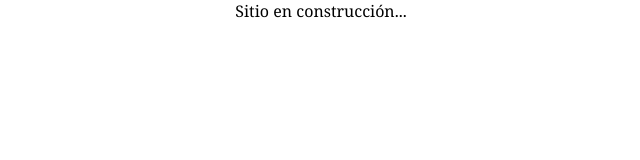
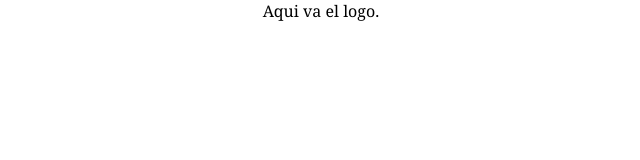
Before and after one commit to gerardogarnica/personal-web, a plain HTML site: page src/index.htm in a window 1280 px wide. Shown: the full height of the page, 319-959 px from the left. Drawn offline with Linux system fonts and the light colour scheme.

Commit message:
First commit on dev branch.

```diff
--- a/src/index.htm
+++ b/src/index.htm
@@ -15,7 +15,6 @@
         <meta name="twitter:card" content="summary_large_image">
         <meta name="twitter:site" content="@gerardogarnica">
         <meta name="twitter:domain" content="gerardogarnica.dev">
-        <!-- <meta name="twitter:image" content="/images/apple-touch-icon.png"> -->
         <meta name="twitter:site" content="@gerardogarnica">
 
         <link rel="shortcut icon" href="images/favicon.ico" type="image/x-icon">
@@ -25,6 +24,8 @@
         <link rel="stylesheet" href="assets/site.css">
     </head>
     <body>
-        Sitio en construcción...
+        <header>
+            Aqui va el logo.
+        </header>
     </body>
 </html>
```
